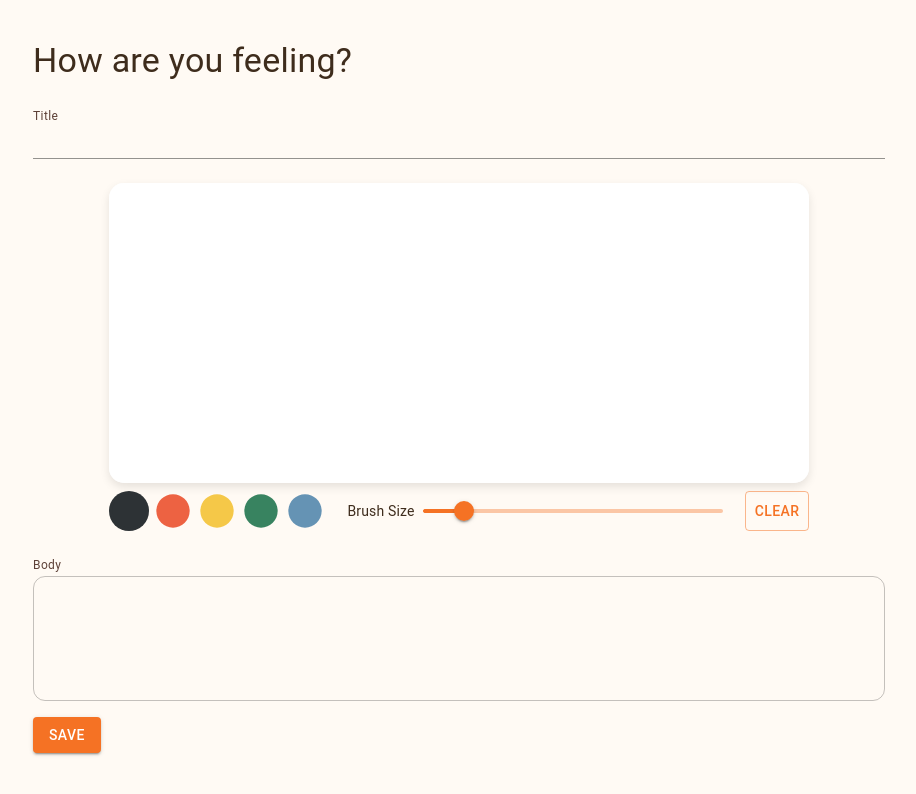
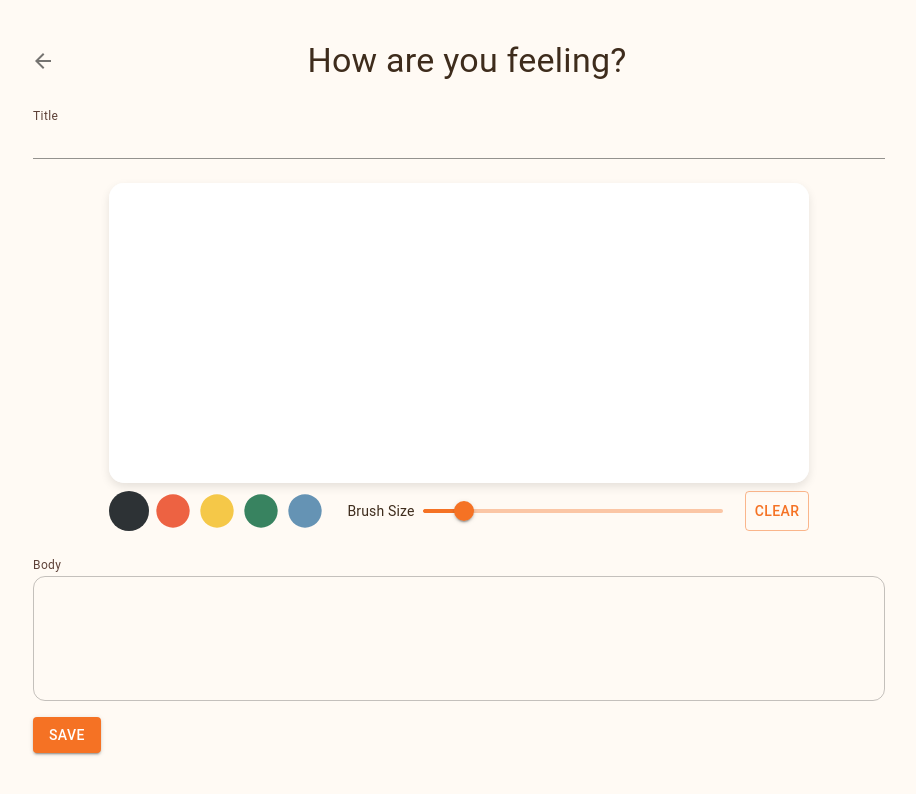
Before and after one commit to FiorenNathasia/mindscape-frontend, a React (Vite) app: page /addentry in a window 1280 px wide. Shown: the top 794 px of the page, without its empty margins (181-1097 px from the left). Built offline with nearby package versions, Linux system fonts and the light colour scheme; sample sign-in values are in the browser's storage.

Commit message:
Add delete and back buttons

```diff
--- a/src/pages/AddEntry/AddEntry.jsx
+++ b/src/pages/AddEntry/AddEntry.jsx
@@ -10,7 +10,9 @@ import {
   Stack,
   TextField,
   CircularProgress,
+  IconButton,
 } from "@mui/material";
+import ArrowBackIcon from "@mui/icons-material/ArrowBack";
 
 function AddEntry() {
   const [title, setTitle] = useState("");
@@ -43,18 +45,31 @@ function AddEntry() {
     }
     setIsSaving(false);
   };
+  const homepage = () => {
+    navigate("/");
+  };
 
   return (
     <Container maxWidth="md" sx={{ paddingTop: 5 }}>
       <Box mb={3}>
         <Box
           display="flex"
-          justifyContent="space-between"
+          justifyContent="center"
           flexDirection="row"
           mb={3}
           width="100%"
-          alignItems="flex-start"
+          alignItems="center"
         >
+          <IconButton>
+            <ArrowBackIcon
+              onClick={homepage}
+              sx={{
+                color: "secondary",
+                position: "absolute",
+                left: { xs: -10, sm: -260 },
+              }}
+            />
+          </IconButton>
           <Typography variant="h4">How are you feeling?</Typography>
         </Box>
       </Box>
@@ -104,41 +119,6 @@ function AddEntry() {
       </Button>
     </Container>
   );
-
-  // return (
-  //   <>
-  //     <div className="addentry">
-  //       <div className="addentry__container">
-  //         <button onClick={back}>x</button>
-  //         <h1>How are you feeling?</h1>
-  //         <input
-  //           className="addentry__title"
-  //           type="text"
-  //           value={title}
-  //           placeholder="Title"
-  //           onChange={(e) => setTitle(e.target.value)}
-  //           disabled={isSaving}
-  //         ></input>
-  //         <Canvas canvasRef={canvasRef} />
-  //         <textarea
-  //           className="addentry__text"
-  //           type="text"
-  //           value={text}
-  //           placeholder="Text"
-  //           onChange={(e) => setText(e.target.value)}
-  //           disabled={isSaving}
-  //         ></textarea>
-  //         <button
-  //           className="addentry__submit"
-  //           onClick={handleSubmit}
-  //           disabled={isSaving}
-  //         >
-  //           {isSaving ? "Saving..." : "Save"}
-  //         </button>
-  //       </div>
-  //     </div>
-  //   </>
-  // );
 }
 
 export default AddEntry;
--- a/src/pages/Homepage/Homepage.jsx
+++ b/src/pages/Homepage/Homepage.jsx
@@ -12,13 +12,16 @@ import {
   Button,
   CardActionArea,
   LinearProgress,
+  IconButton,
 } from "@mui/material";
 import { format } from "date-fns";
+import DeleteIcon from "@mui/icons-material/Delete";
 
 function Homepage() {
   const [entryList, setEntryList] = useState([]);
   const [user, setUser] = useState(null);
   const [isLoading, setIsLoading] = useState(true);
+  const [isDeleting, setIsDeleting] = useState(false);
   const [error, setError] = useState(null);
   const navigate = useNavigate();
 
@@ -57,6 +60,22 @@ function Homepage() {
       setError(errorMessage);
     }
     setIsLoading(false);
+  };
+
+  const handleDelete = async (id) => {
+    setIsDeleting(true);
+    const token = localStorage.getItem("accessToken");
+    try {
+      await axios.delete(`${import.meta.env.VITE_API_URL}/api/entry/${id}`, {
+        headers: {
+          Authorization: "Bearer " + token,
+        },
+      });
+      await fetchEntryList();
+    } catch (error) {
+      console.log(error);
+    }
+    setIsDeleting(false);
   };
 
   useEffect(() => {
@@ -122,14 +141,33 @@ function Homepage() {
 
                 <CardContent sx={{ flexGrow: 1 }}>
                   <Typography gutterBottom variant="h5">
-                    {previewText(entry.title, 10)}
+                    {previewText(entry.title, 30)}
                   </Typography>
                   <Typography variant="caption" color="textSecondary">
                     {format(new Date(entry.updated_at), "d MMM")}
                   </Typography>
-                  <Typography variant="body2">
-                    {previewText(entry.text, 20)}
-                  </Typography>
+                  <Box sx={{ display: "flex", flexDirection: "row" }}>
+                    <Typography variant="body2">
+                      {previewText(entry.text, 40)}
+                    </Typography>
+                    <IconButton
+                      variant="contained"
+                      color="neutral"
+                      sx={{ ml: "auto" }}
+                    >
+                      <DeleteIcon
+                        variant="contained"
+                        onClick={(e) => {
+                          e.preventDefault();
+                          handleDelete(entry.id);
+                        }}
+                        disabled={isDeleting}
+                        sx={{ fontSize: "1.5rem", color: "#919192" }}
+                      >
+                        {isDeleting ? "Deleting..." : "Delete"}
+                      </DeleteIcon>
+                    </IconButton>
+                  </Box>
                 </CardContent>
               </Card>
             </CardActionArea>
```
